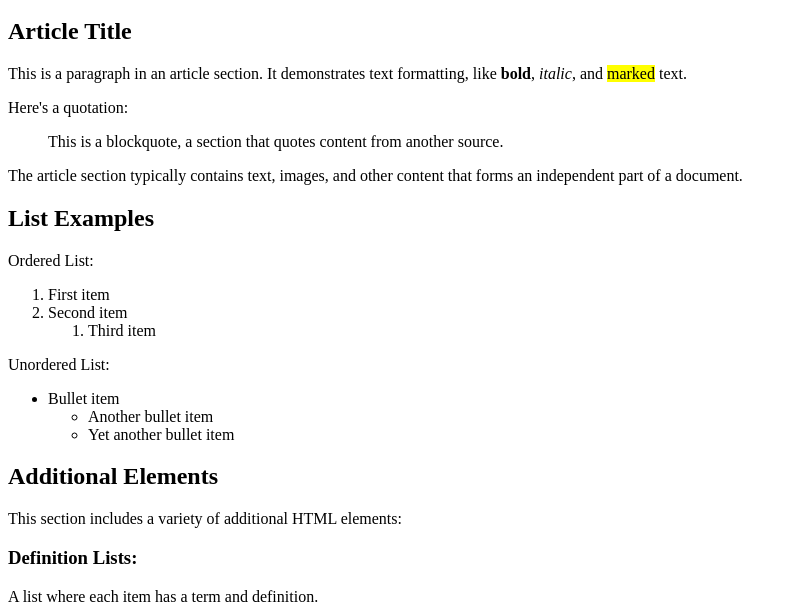
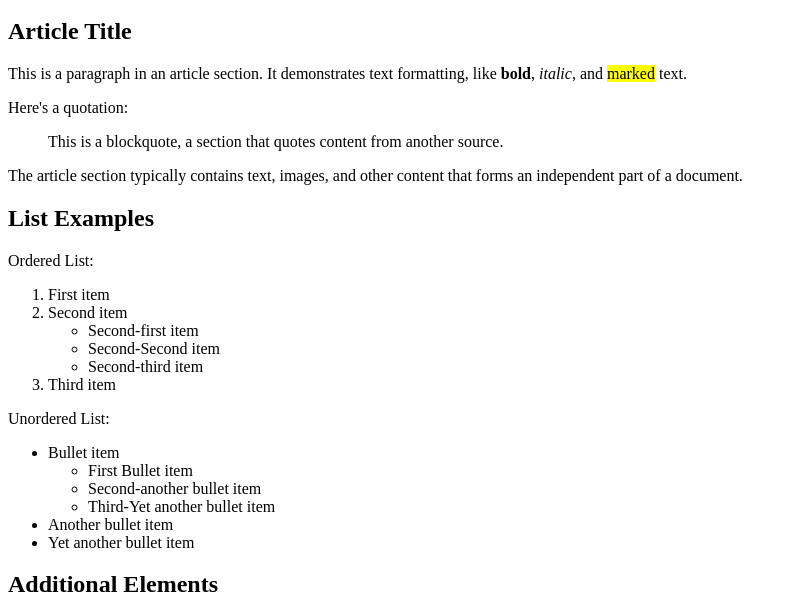
Before and after one commit to sofitapias03/Lab2, a plain HTML site: page news.html in a window 1280 px wide. Shown: the part 180-795 px from the top of the page, without its empty margins (0-797 px from the left). Drawn offline with Linux system fonts and the light colour scheme.

Commit message:
edited ul and ol

```diff
--- a/news.html
+++ b/news.html
@@ -58,18 +58,26 @@ Description : A simple HTML file.
             <li>First item</li>
             <li>Second item</li>
 			<!--Make a sub-ordered list here--><!--done-->
-            <ol>
+             <ul>
+                <li>Second-first item</li>
+                <li>Second-Second item</li>
+                <li>Second-third item</li>
+             </ul>
             <li>Third item</li>
-            </ol>
+
         </ol>
         <p>Unordered List:</p>
         <ul>
             <li>Bullet item</li>
 			<!--Make a sub-unordered list here--> <!--done-->
             <ul>
+                <li>First Bullet item</li>
+                <li>Second-another bullet item</li>
+                <li>Third-Yet another bullet item</li>
+            </ul>
             <li>Another bullet item</li>
             <li>Yet another bullet item</li>
-            </ul>
+
         </ul>
     </section>
 
```
